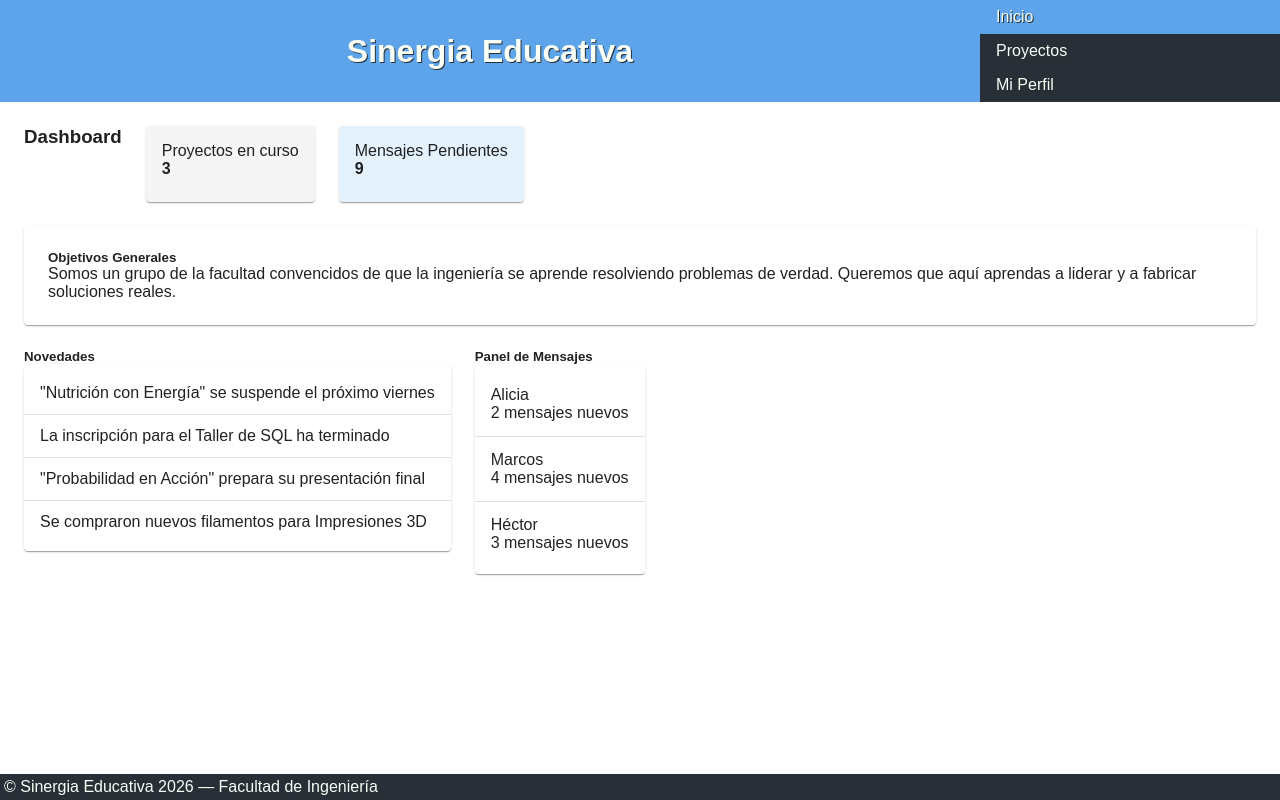
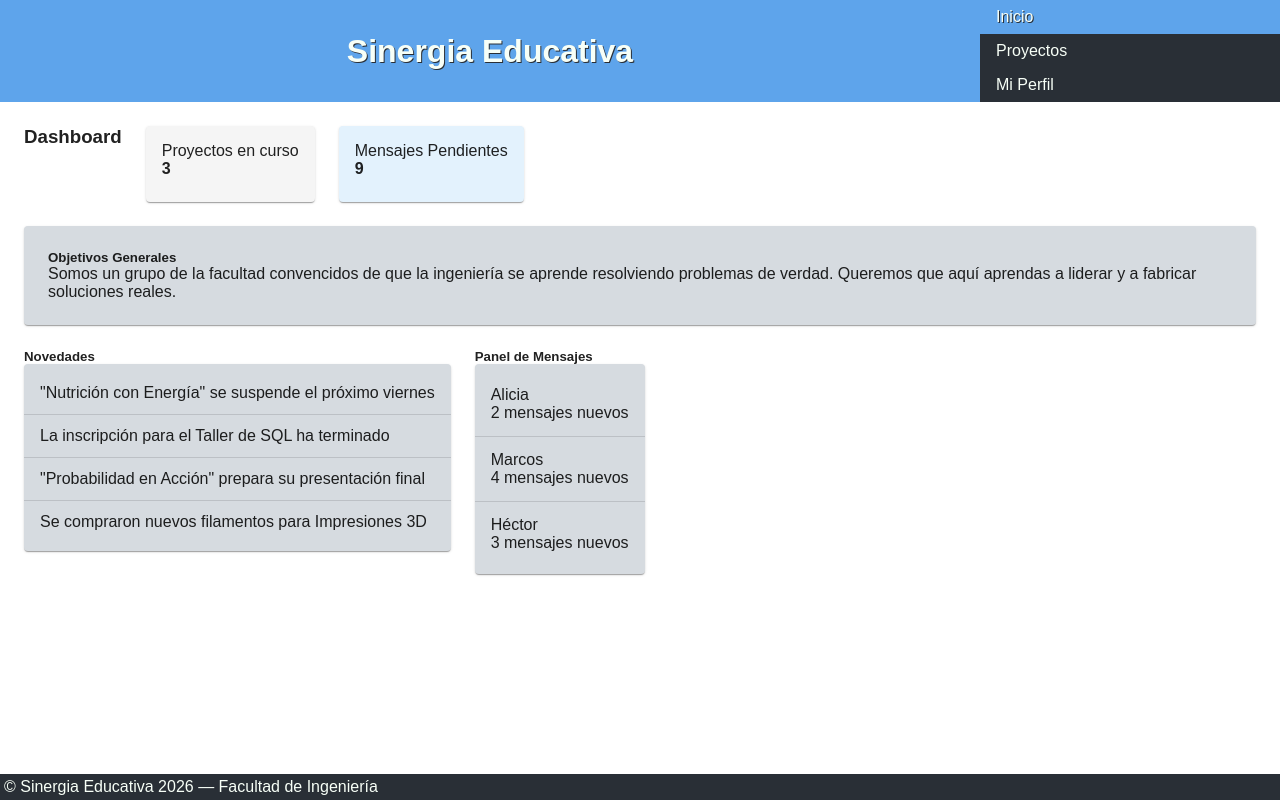
Before and after one commit to Dionicio-Rodrigo/pv_tp3_grupo2, a React (Vite) app: page / in a window 1280 px wide. Built offline with nearby package versions, Linux system fonts and the light colour scheme.

Commit message:
Cambio el color de fondo de toda la pagina

```diff
--- a/src/layouts/LayoutPagina.jsx
+++ b/src/layouts/LayoutPagina.jsx
@@ -41,7 +41,10 @@ export const LayoutPagina = () => {
       >
         <Nav />
       </Grid>
-      <Grid component="main" sx={{ gridArea: "main" }}>
+      <Grid
+        component="main"
+        sx={{ gridArea: "main", backgroundColor: "backround.default" }}
+      >
         <Outlet />
       </Grid>
       <Grid
--- a/src/layouts/Theme.jsx
+++ b/src/layouts/Theme.jsx
@@ -11,6 +11,7 @@ const Theme = createTheme({
   palette: {
     primary: { main: CELESTE, contrastText: BLANCO },
     secondary: { main: NEGRO, contrastText: BLANCO },
+    background: { default: BLANCO, paper: GRIS },
   },
   typography: { fontFamily: `"Arial", "Helvetica", "sans-serif` },
 });
```
